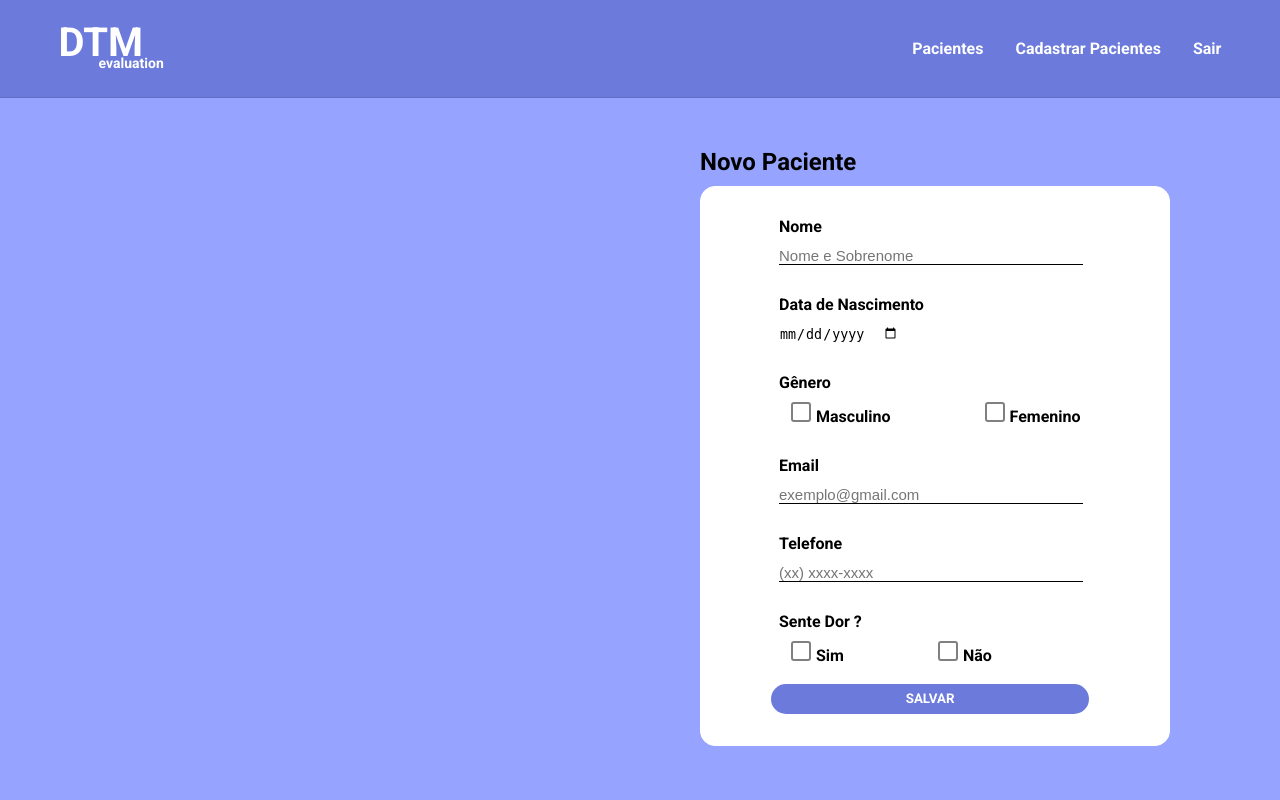
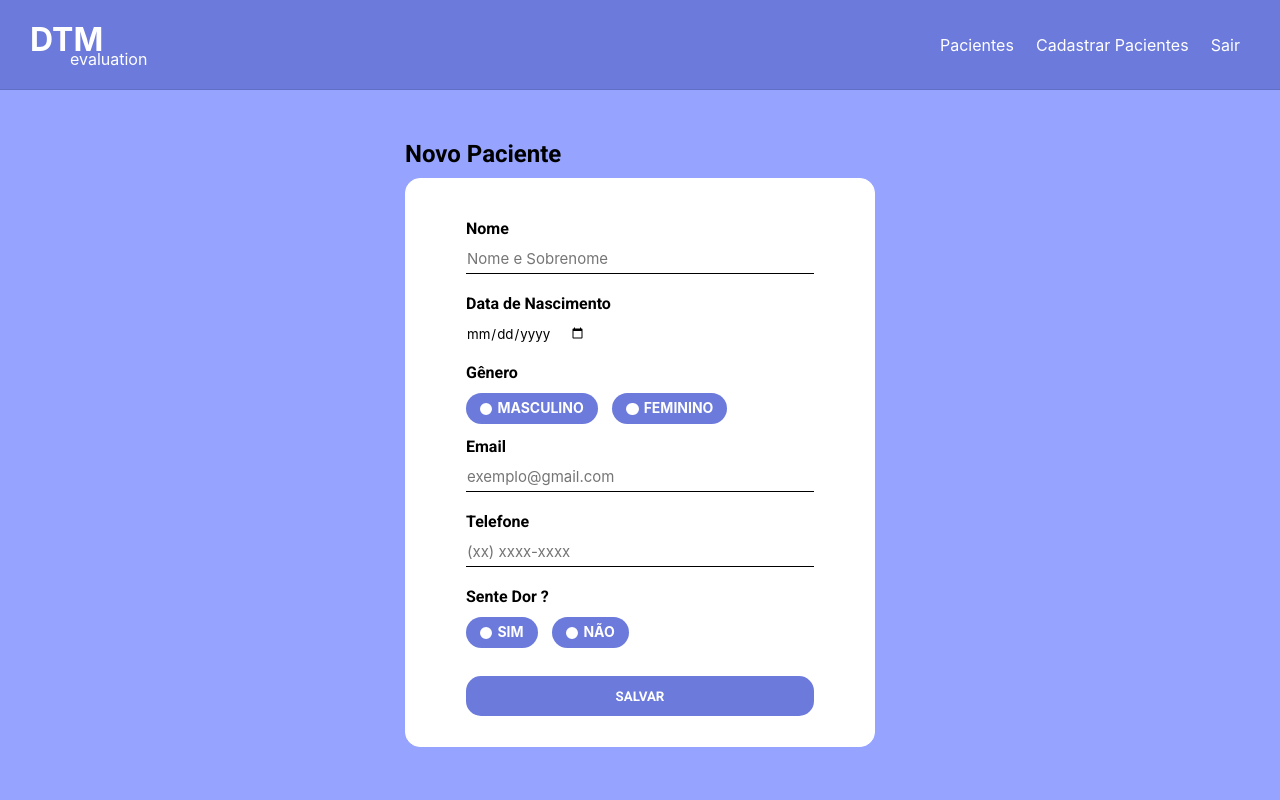
Before and after one commit to rnanc/dtm-evaluation, a Flask app: template templates/register_patient.html in a window 1280 px wide. Run offline with Flask 2, Linux system fonts and the light colour scheme; the template is opened without the code that fills it, so the values that code supplies are empty; parts of the project's set-up code (start-up, migrations or seed data) failed here and were passed over.

Commit message:
singIn update

```diff
--- a/app.py
+++ b/app.py
@@ -13,7 +13,7 @@ from controller.ExamController import exam_blueprint
 
 app = Flask(__name__)
 
-app.config['SQLALCHEMY_DATABASE_URI'] = 'postgresql://postgres:postgres@localhost/DTM'
+app.config['SQLALCHEMY_DATABASE_URI'] = "postgresql://postgres:postgres@localhost/DTM"
 app.config['SECRET_KEY'] = 'e7c0596d00d6d1d17e64d6547cd732cf'
 app.config['JWT_SECRET_KEY'] = "1cca2a86e499bc8f16a75000cea3fbc5"
 app.config['JWT_TOKEN_LOCATION'] = "cookies"
--- a/controller/SignInController.py
+++ b/controller/SignInController.py
@@ -23,15 +23,15 @@ def signUp():
     users = User.query.all();
     for u in users:
       if u.email == user.email:
-        flash("Email já cadastrado ! Tente novamente.", "danger")
+        flash("Email já cadastrado! Tente novamente.", "danger")
         return redirect(url_for("home.home"))
     if "@aluno.cesupa.br" not in user.email and "@prof.cesupa.br" not in user.email:
-      flash("Email precisa ser do domínio CESUPA ! Tente novamente cadastrando seu email do CESUPA. ", "danger")
+      flash("Email precisa ser do domínio CESUPA! Tente novamente cadastrando seu email do CESUPA. ", "danger")
       return render_template("signIn.html"), 400
     user.gen_hash()
     current_app.db.session.add(user)
     current_app.db.session.commit()
-    flash("Cadastro realizado com sucesso !", "success")
+    flash("Cadastro realizado com sucesso!", "success")
   return redirect(url_for("home.home"))
 
 
--- a/static/css/register_patient.css
+++ b/static/css/register_patient.css
@@ -4,6 +4,7 @@
     margin: 0;
     border: none;
     box-sizing: border-box;
+    font-family: -apple-system, BlinkMacSystemFont, 'Segoe UI', Roboto, Oxygen, Ubuntu, Cantarell, 'Open Sans', 'Helvetica Neue', sans-serif;
 }
 
 :root {
@@ -22,18 +23,20 @@ body {
 }
 
 header {
+    height: 90px;
     background-color: var(--primary-color);
-    padding: 28px;
+    padding: 0 30px;
     border-bottom: 1px solid rgba(0, 0, 0, 0.1);
+    color: #ffffff;
+    display:flex;
 }
 
 .header-area {
-    max-width: 95%;
     width: 100%;
     display: flex;
     justify-content: space-between;
     align-items: center;
-    margin: 0 auto;
+    margin: 0;
 }
 
 .header-area .logo div {
@@ -41,15 +44,22 @@ header {
     color: #fff;
 }
 
-.header-area .logo div:nth-child(1) {
-    font-size: 40px;
-    font-weight: bold;
+.menu1{
+
 }
 
-.header-area .logo div:nth-child(2) {
-    font-size: 14px;
-    font-weight: normal;
-    margin-left: 40px;
+.menu2{
+    padding-left: 40px;
+    margin-top: -10px
+
+}
+
+.header-area .links{
+  width: 300px;
+  margin-right: 10px;
+  display: flex;
+  flex-direction: row;
+  justify-content: space-between
 }
 
 .header-area .links a {
@@ -75,53 +85,101 @@ header {
     transition: all 250ms ease-in-out;
 }
 
-.header-area .links a.active {
+.header-area .links a:active {
     font-weight: bold;
 }
 
-.header-area .links a + a {
-    margin-left: 28px;
+.header-area .links label {
+  cursor: pointer;
+  text-decoration: none;
+  color: #fff;
+  font-size: 16px;
+  position: relative;
+}
+
+.header-area .links label::after {
+  content: "";
+  width: 0;
+  height: 2px;
+  position: absolute;
+  background-color: #fff;
+  left: 0;
+  bottom: -2px;
+  transition: all 250ms ease-in-out;
+}
+
+.header-area .links label:hover::after {
+    width: 100%;
+    transition: all 250ms ease-in-out;
+}
+
+.header-area .links label:active {
+    font-weight: bold;
+}
+
+main{
+  display: flex;
+  flex-direction: column;
+  align-items: center;
 }
 
 .card{
 	border: 1px solid white;
 	background-color: white;
 	width: 470px;
-	height: 560px;
-	margin-left: 700px;
 	border-radius: 15px;
+}
+
+form {
+  display: flex;
+  flex-direction: column;
+  align-items: center;
+  padding: 40px 60px 30px 60px;
+}
+
+form div{
+  margin-bottom: 20px;
+  width: 100%;
 }
 
 h2{
 	font-family: "Roboto";
-	margin-left: 700px;
+
 	margin-top: 50px;
 	margin-bottom: 10px;
 }
 
 .card p{
-	margin-left: 78px;
-	margin-top: 30px;
 	font-family: "Roboto";
 	margin-bottom: 10px;
 }
 
+
 .card input[type="date"]{
-	margin-left: 78px;
+
 }
 
 .card input[type="text"]{
-	width: 65%;
+  width: 100%
 }
 
 .card input[type="text"]{
+  padding: 0 1px;
 	border: none;
 	border-bottom: 1px solid black;
 	outline: none;
 	height: none;
 	color: #3e414f;
 	font-size: 15px;
-	margin-left: 78px;
+	padding-bottom: 5px;
+}
+
+.card_gender p {
+  margin-bottom: 15px;
+}
+
+.card_pain p {
+  margin-bottom: 15px;
 }
 
 .checkbox{
@@ -131,36 +189,51 @@ h2{
 .checkbox + label:before{
 	content: "";
 	display: inline-block;
-	width: 1em;
-	height: 1em;
-	border-radius: 3px;
+	width: 0.6em;
+	height: 0.6em;
+	border-radius: 100%;
 	margin-right: 5px;
-	border: 2px solid gray;
-	margin-left: 90px;
+	background-color: white;
+	margin-bottom: -2px;
+	border: 0.2em solid white;
+}
+
+main label{
+  font-size: 14px;
+  font-weight: bold;
+  background-color: var(--primary-color);
+  color: #ffffff;
+  padding: 6px 14px 8px 14px;
+  border-radius: 50px;
+  text-transform: uppercase;
+  margin:10px 10px 0 0;
+  transition: background-color 250ms ease-in-out;
 }
 
 .checkbox:checked + label:before{
-	background: #96a4ff;
+	background: grey;
 }
 
-.checkbox:checked + label {
-	text-transform: uppercase;
-	font-family: "Roboto", "sans-serif";
+main label:hover {
+  background-color: #5366e0;
+
 }
 
 .card input[type="submit"]{
 	outline: none;
-	width: 68%;
-	margin-left: 70px;
+	width: 100%;
 	font-family: "Roboto";
 	text-transform: uppercase;
-	border-radius: 20px;
+	border-radius: 15px;
 	height: 30px;
 	border: none;
 	color: white;
 	background-color: #6b7adb;
+	margin-top: 15px;
+	height: 40px;
+	transition: background-color 250ms ease-in-out;
 }
 
 .card input[type="submit"]:hover{
-	font-size: 17px;
+  background-color: #5366e0;
 }
--- a/templates/dashboard.html
+++ b/templates/dashboard.html
@@ -10,8 +10,8 @@
 		<header>
 			<div class="header-area">
 				<div class="logo">
-					<div>DTM</div>
-					<div>evaluation</div>
+					<h1 class="menu1">DTM</h1>
+					<p class="menu2">evaluation</p>
 				</div>
 				<div class="links">
 					<a href="/dashboard" class="active">Pacientes</a>
@@ -26,7 +26,7 @@
 				<h2>Lista de Pacientes</h2>
 				<div class="search-box">
 					<input type="text" placeholder="Nome do paciente ou data do exame">
-					<button><span class="material-icons">Pesquisar</span></button>
+					<button><span class="material-icons">search</span></button>
 				</div>
 			</div>
 			<div class="table-area">
--- a/templates/register_patient.html
+++ b/templates/register_patient.html
@@ -11,43 +11,56 @@
     <header>
         <div class="header-area">
 				<div class="logo">
-                <div>DTM</div>
-                <div>evaluation</div>
+					<h1 class="menu1">DTM</h1>
+					<p class="menu2">evaluation</p>
 				</div>
 				<div class="links">
-                <a href="/patients" class="active">Pacientes</a>
-                <a href="/register">Cadastrar Pacientes</a>
-                <a href="/">Sair</a>
+					<a href="/dashboard" class="active">Pacientes</a>
+					<a href="/register_patient">Cadastrar Pacientes</a>
+					<label onclick="logout()">Sair</label>
 				</div>
 			</div>
     </header>
     <main>
+        <div>
           <h2>Novo Paciente</h2>
           <div class="card">
             <form>
+              <div class="card_name">
                 <p>Nome</p>
                 <input type="text" name="Nome" placeholder="Nome e Sobrenome" id="nome">
+              </div>
+              <div class="card_date">
                 <p>Data de Nascimento</p>
                 <input type="date" id="idade" name="idade">
+              </div>
+              <div class="card_gender">
                 <p>Gênero</p>
-    			<input type="radio" class="checkbox" id="checkbox3">
+                <input type="radio" name="gender" class="checkbox" id="checkbox3">
                 <label for="checkbox3">Masculino</label>
-    			<input type="radio" class="checkbox" id="checkbox4">
-                <label for="checkbox4">Femenino</label>
+                <input type="radio" name="gender" class="checkbox" id="checkbox4">
+                <label for="checkbox4">Feminino</label>
+              </div>
+              <div class="card_mail">
                 <p>Email</p>
                 <input type="text" placeholder="exemplo@gmail.com">
+              </div>
+              <div class="card_tel">
                 <p>Telefone</p>
                 <input type="text" placeholder="(xx) xxxx-xxxx">
+              </div>
+              <div class="card_pain">
                 <p>Sente Dor ?</p>
-    			<input type="radio" id="checkbox1" class="checkbox" >
+                  <input type="radio" name="pain" id="checkbox1" class="checkbox" >
                         <label for="checkbox1">Sim</label>
-    			<input type="radio" id="checkbox2" class="checkbox" >
+                  <input type="radio" name="pain" id="checkbox2" class="checkbox" >
                         <label for="checkbox2">Não</label>
-            <br>
-            <br>
+              </div>
                     <input type="submit" name="" value="Salvar">
             </form>
           </div>
+        </div>
+
     </main>
 </body>
 </html>
```
Also changed, not shown: static/css/details.css (+71 -10 lines), static/css/measurement.css (+101 -23 lines), static/css/signIn.css (+38 -20 lines), templates/details.html (+10 -10 lines), templates/measurement.html (+11 -11 lines), templates/signIn.html (+12 -12 lines). Lines whose indentation alone changed are shown as unchanged.
